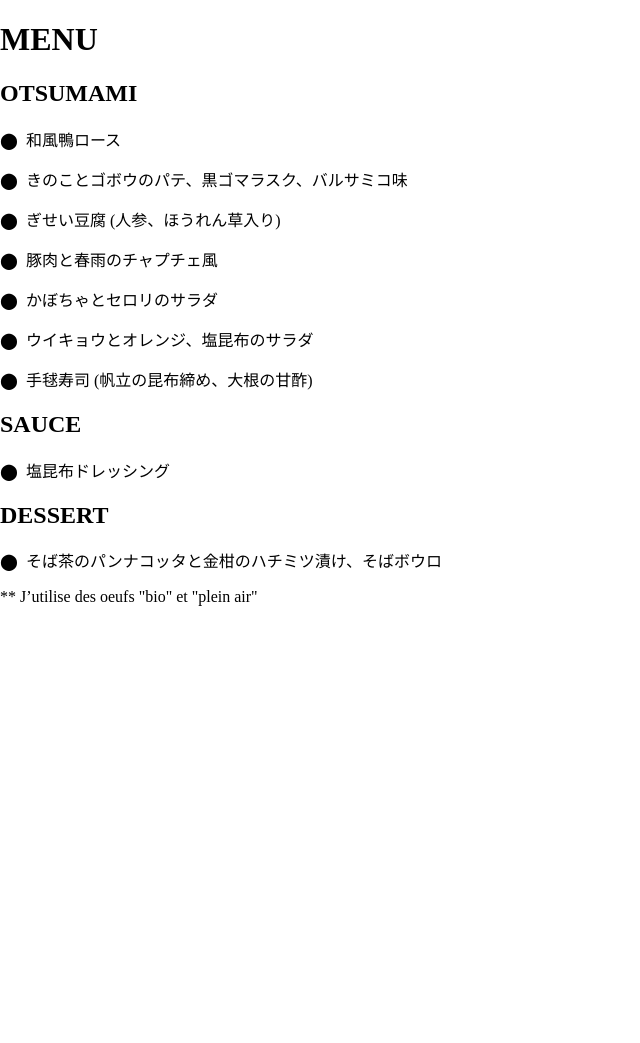
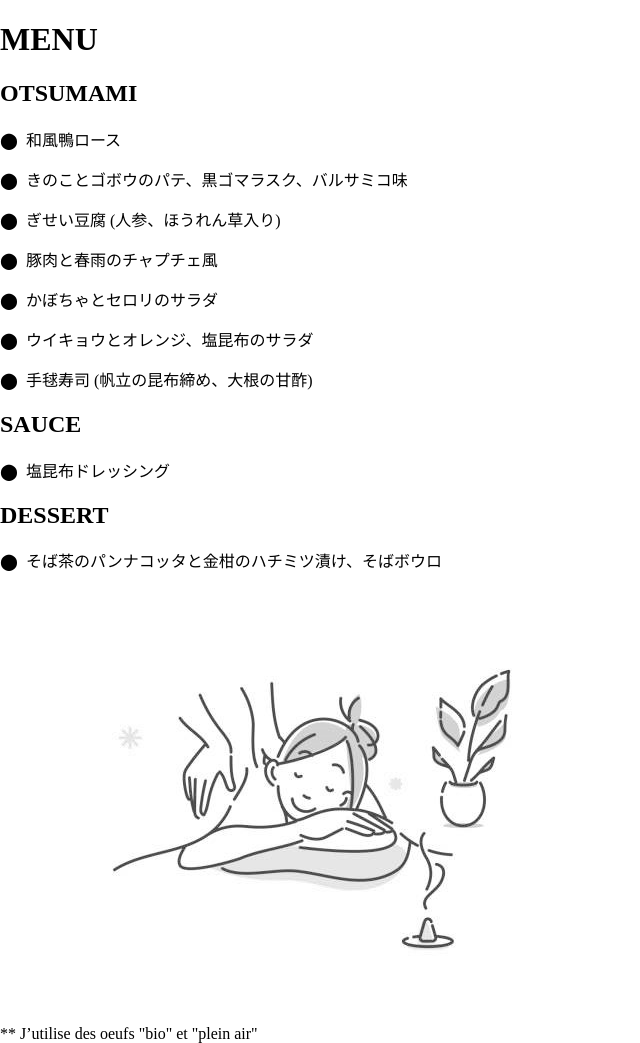
Before and after one commit to matsupin/main, a Jekyll site: the page built from menus/commande_etsuko_260324.html, in a window 1280 px wide. Shown: the whole page, without its empty margins (0-640 px from the left). Built offline with Jekyll 4.4.1, drawn with Linux system fonts in a browser that asks for light colours; before the commit the page ends 900 px from its top, so only the background shows below that.

Commit message:
Update commande_etsuko_260324.html

```diff
--- a/menus/commande_etsuko_260324.html
+++ b/menus/commande_etsuko_260324.html
@@ -44,7 +44,7 @@
 
 
     <!-- Image at the end of the menu -->
-    <!-- <img src="../assets/images/massage.jpg" alt="Etsuko doing a Japanese massage" class="menu-image"> -->
+    <img src="../assets/images/massage.jpg" alt="Etsuko doing a Japanese massage" class="menu-image">
 
     <div class="comment">** J’utilise des oeufs "bio" et "plein air"</div>
 
```
